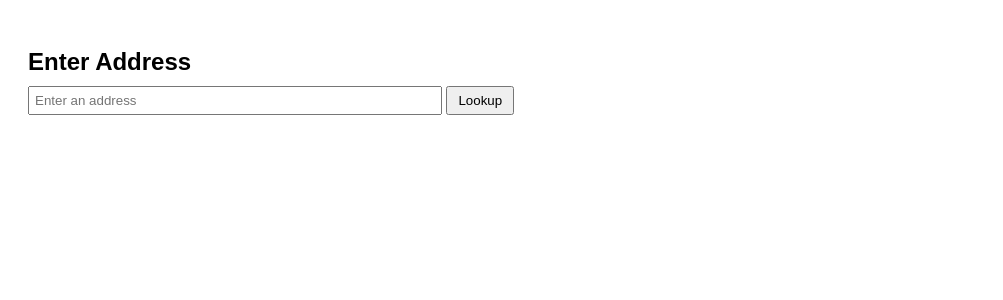
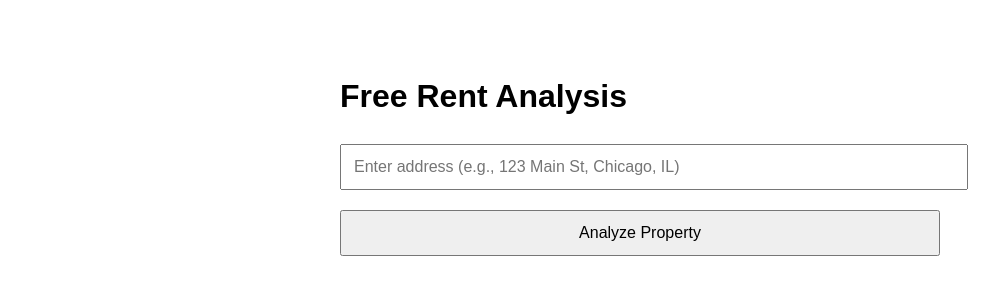
Before and after one commit to javidiazmx/FreeRentAnalysis, a Flask app: template templates/index.html in a window 1280 px wide. Shown: the top 300 px of the page, without its empty margins (0-1003 px from the left). Run offline with Flask 3, Linux system fonts and the light colour scheme; the template is opened without the code that fills it, so the values that code supplies are empty.

Commit message:
index.html

```diff
--- a/templates/index.html
+++ b/templates/index.html
@@ -1,63 +1,88 @@
 <!DOCTYPE html>
 <html lang="en">
 <head>
-  <meta charset="UTF-8">
+  <meta charset="UTF-8" />
+  <meta name="viewport" content="width=device-width, initial-scale=1.0"/>
   <title>Free Rent Analysis</title>
   <style>
-    body { font-family: Arial, sans-serif; padding: 20px; }
-    h2 { margin-bottom: 10px; }
-    input { padding: 5px; width: 400px; }
-    button { padding: 5px 10px; }
-    .property-detail { margin-top: 20px; }
-    .property-detail dt { font-weight: bold; margin-top: 10px; }
+    body {
+      font-family: Arial, sans-serif;
+      max-width: 600px;
+      margin: 30px auto;
+      padding: 20px;
+      line-height: 1.6;
+    }
+    input[type="text"], button {
+      width: 100%;
+      padding: 12px;
+      margin-bottom: 20px;
+      font-size: 16px;
+    }
+    .loading {
+      color: #888;
+    }
+    .error {
+      color: red;
+    }
+    .result {
+      background: #f3f3f3;
+      padding: 20px;
+      border-radius: 6px;
+    }
   </style>
 </head>
 <body>
-  <h2>Enter Address</h2>
-  <input type="text" id="addressInput" placeholder="Enter an address">
-  <button onclick="lookupAddress()">Lookup</button>
+  <h1>Free Rent Analysis</h1>
+  <input type="text" id="addressInput" placeholder="Enter address (e.g., 123 Main St, Chicago, IL)" />
+  <button onclick="lookup()">Analyze Property</button>
 
-  <div class="property-detail" id="resultContainer" style="display:none">
-    <h2>Property Details</h2>
-    <dl>
-      <dt>Architecture:</dt><dd id="architecture"></dd>
-      <dt>Basement Size:</dt><dd id="basement_size"></dd>
-      <dt>Basement Type:</dt><dd id="basement_type"></dd>
-      <dt>Baths:</dt><dd id="baths"></dd>
-      <dt>Beds:</dt><dd id="beds"></dd>
-      <dt>Cooling:</dt><dd id="cooling"></dd>
-      <dt>Garage Type:</dt><dd id="garage_type"></dd>
-      <dt>Heating:</dt><dd id="heating"></dd>
-      <dt>Parking Spaces:</dt><dd id="parking_spaces"></dd>
-      <dt>Property Class:</dt><dd id="property_class"></dd>
-      <dt>Sqft:</dt><dd id="sqft"></dd>
-      <dt>Year Built:</dt><dd id="year_built"></dd>
-      <dt>Construction Type:</dt><dd id="construction_type"></dd>
-      <dt>Wall Type:</dt><dd id="wall_type"></dd>
-      <dt>Levels:</dt><dd id="levels"></dd>
-      <dt>Story Description:</dt><dd id="story_description"></dd>
-      <dt>View:</dt><dd id="view"></dd>
-    </dl>
-  </div>
+  <div id="message" class="loading"></div>
+  <div id="results" class="result" style="display: none;"></div>
 
   <script>
-    async function lookupAddress() {
-      const address = document.getElementById('addressInput').value;
-      const response = await fetch('/lookup', {
-        method: 'POST',
-        headers: { 'Content-Type': 'application/json' },
-        body: JSON.stringify({ address })
-      });
+    async function lookup() {
+      const address = document.getElementById("addressInput").value;
+      const messageEl = document.getElementById("message");
+      const resultsEl = document.getElementById("results");
+      resultsEl.style.display = "none";
+      messageEl.innerText = "Loading...";
 
-      const data = await response.json();
-      console.log(data);
+      try {
+        const response = await fetch("/lookup", {
+          method: "POST",
+          headers: {
+            "Content-Type": "application/json"
+          },
+          body: JSON.stringify({ address })
+        });
 
-      for (const [key, value] of Object.entries(data)) {
-        const el = document.getElementById(key);
-        if (el) el.textContent = value;
+        const data = await response.json();
+
+        if (!response.ok) {
+          messageEl.innerText = data.error || "Something went wrong.";
+          return;
+        }
+
+        messageEl.innerText = "";
+        resultsEl.style.display = "block";
+        resultsEl.innerHTML = `
+          <strong>Beds:</strong> ${data.beds}<br/>
+          <strong>Baths:</strong> ${data.baths}<br/>
+          <strong>SqFt:</strong> ${data.sqft}<br/>
+          <strong>Year Built:</strong> ${data.year_built}<br/>
+          <strong>Architecture:</strong> ${data.architecture}<br/>
+          <strong>Basement Type:</strong> ${data.basement_type}<br/>
+          <strong>Basement Size:</strong> ${data.basement_size}<br/>
+          <strong>Garage Type:</strong> ${data.garage_type}<br/>
+          <strong>Parking Spaces:</strong> ${data.parking_spaces}<br/>
+          <strong>Heating:</strong> ${data.heating}<br/>
+          <strong>Cooling:</strong> ${data.cooling}<br/>
+          <strong>Property Class:</strong> ${data.property_class}
+        `;
+      } catch (err) {
+        messageEl.innerText = "Server error.";
+        console.error(err);
       }
-
-      document.getElementById('resultContainer').style.display = 'block';
     }
   </script>
 </body>
```
